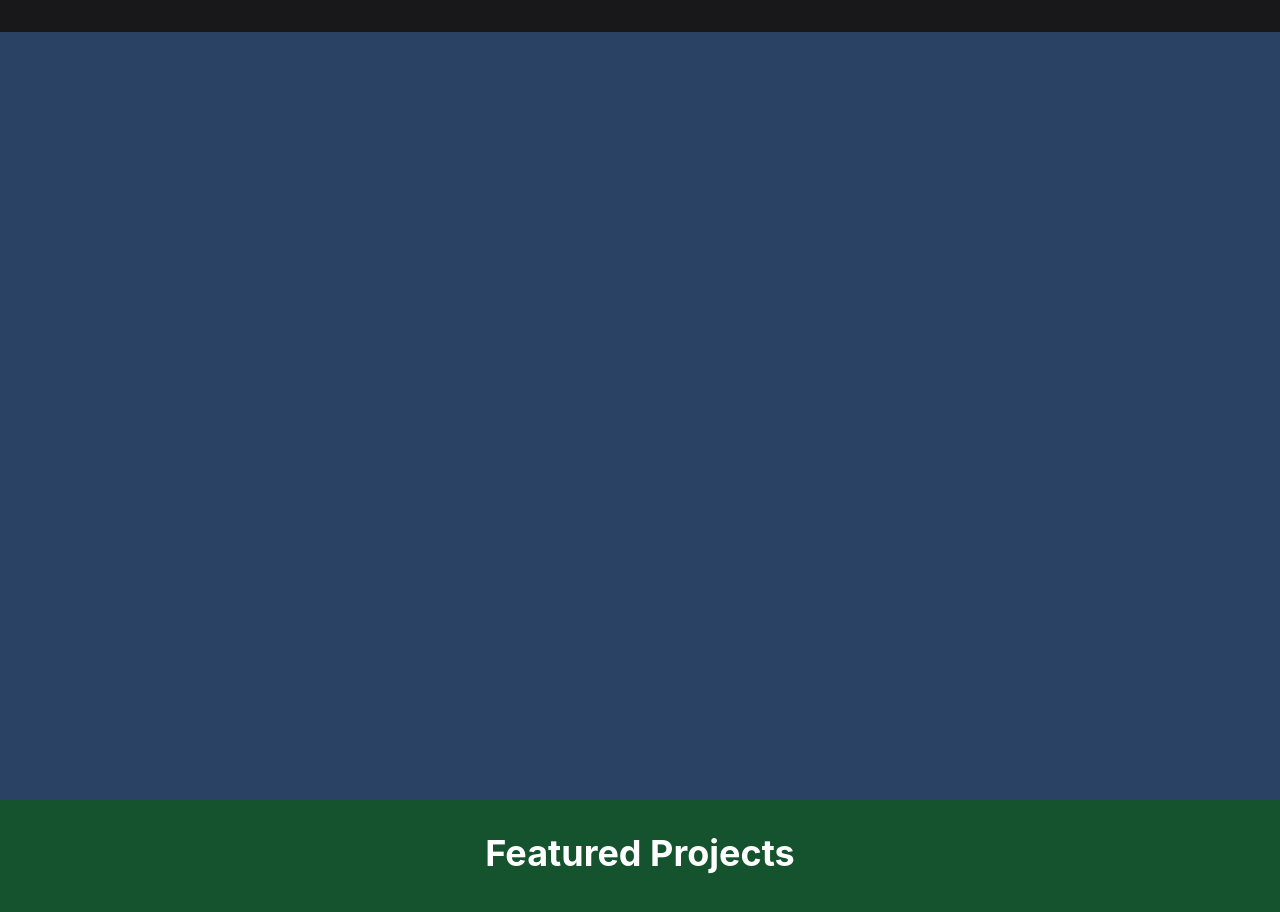
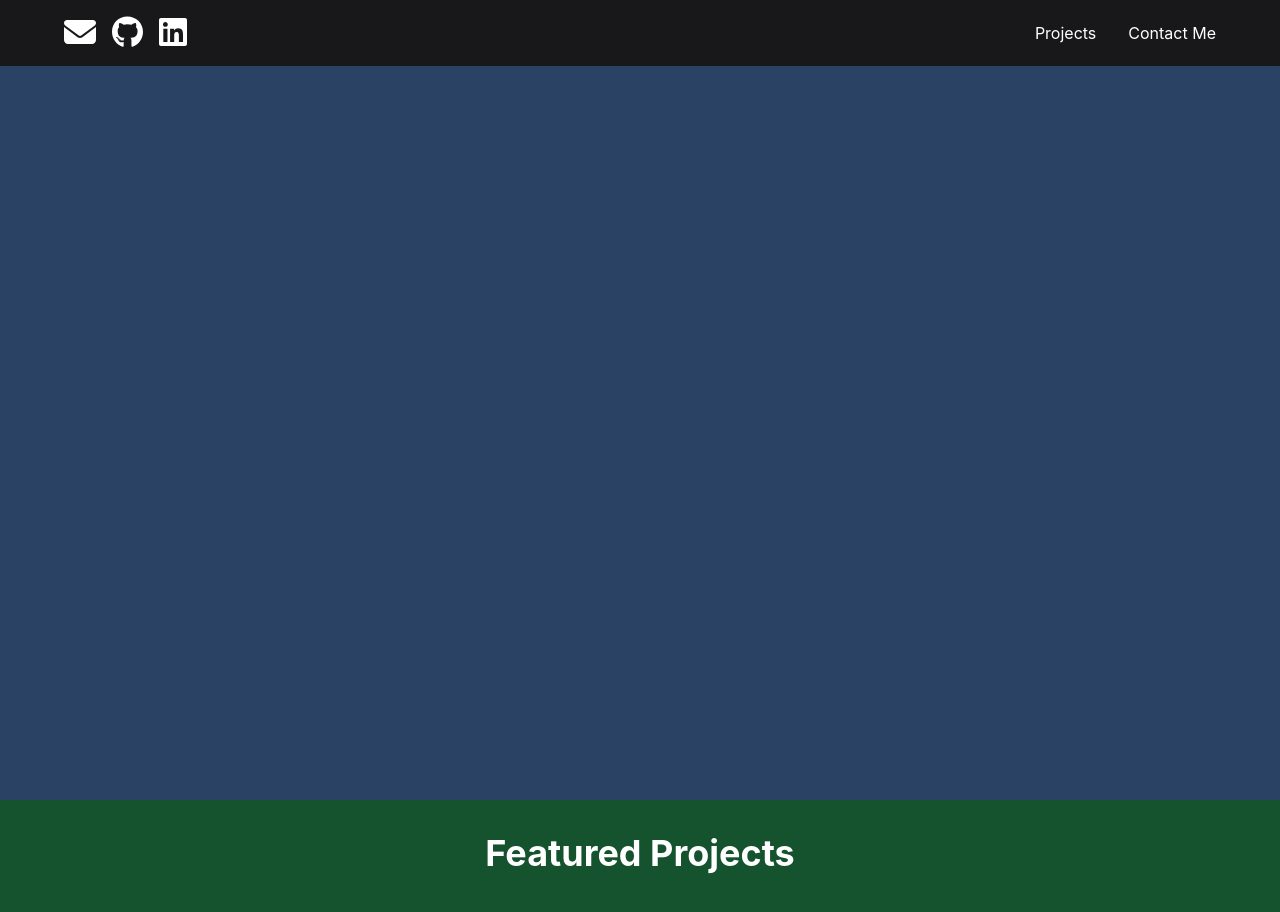
Before and after one commit to saji2000/Portfolio, a React (Create React App) app: page / in a window 1280 px wide. Shown: the top 912 px of the page. Built offline with nearby package versions, Linux system fonts and the light colour scheme.

Commit message:
Header finished, thank God

```diff
--- a/src/components/Header.js
+++ b/src/components/Header.js
@@ -12,23 +12,34 @@ import { Box, HStack } from "@chakra-ui/react";
 const socials = [
   {
     icon: faEnvelope,
-    url: "mailto: hello@example.com",
+    url: "mailto: seyedsaj@ualberta.ca",
   },
   {
     icon: faGithub,
-    url: "https://github.com",
+    url: "https://github.com/saji2000",
   },
   {
     icon: faLinkedin,
-    url: "https://www.linkedin.com",
+    url: "https://www.linkedin.com/in/sajad-danesh/",
+  },
+  // {
+  //   icon: faMedium,
+  //   url: "https://medium.com",
+  // },
+  // {
+  //   icon: faStackOverflow,
+  //   url: "https://stackoverflow.com",
+  // },
+];
+
+const internals = [
+  {
+    description: "Projects",
+    id: "projects",
   },
   {
-    icon: faMedium,
-    url: "https://medium.com",
-  },
-  {
-    icon: faStackOverflow,
-    url: "https://stackoverflow.com",
+    description: "Contact Me",
+    id: "contactme",
   },
 ];
 
@@ -64,10 +75,23 @@ const Header = () => {
           alignItems="center"
         >
           <nav>
+            <HStack spacing={4}>
+              {socials.map(({ icon, url }) => (
+                <a key={url} href={url}>
+                  <FontAwesomeIcon icon={icon} size="2x" />
+                </a>
+              ))}
+            </HStack>
+
             {/* Add social media links based on the `socials` data */}
           </nav>
           <nav>
             <HStack spacing={8}>
+              {internals.map(({ description, id }) => (
+                <a key={id} href={`/#${id}`} onClick={handleClick(id)}>
+                  {description}
+                </a>
+              ))}
               {/* Add links to Projects and Contact me section */}
             </HStack>
           </nav>
```
